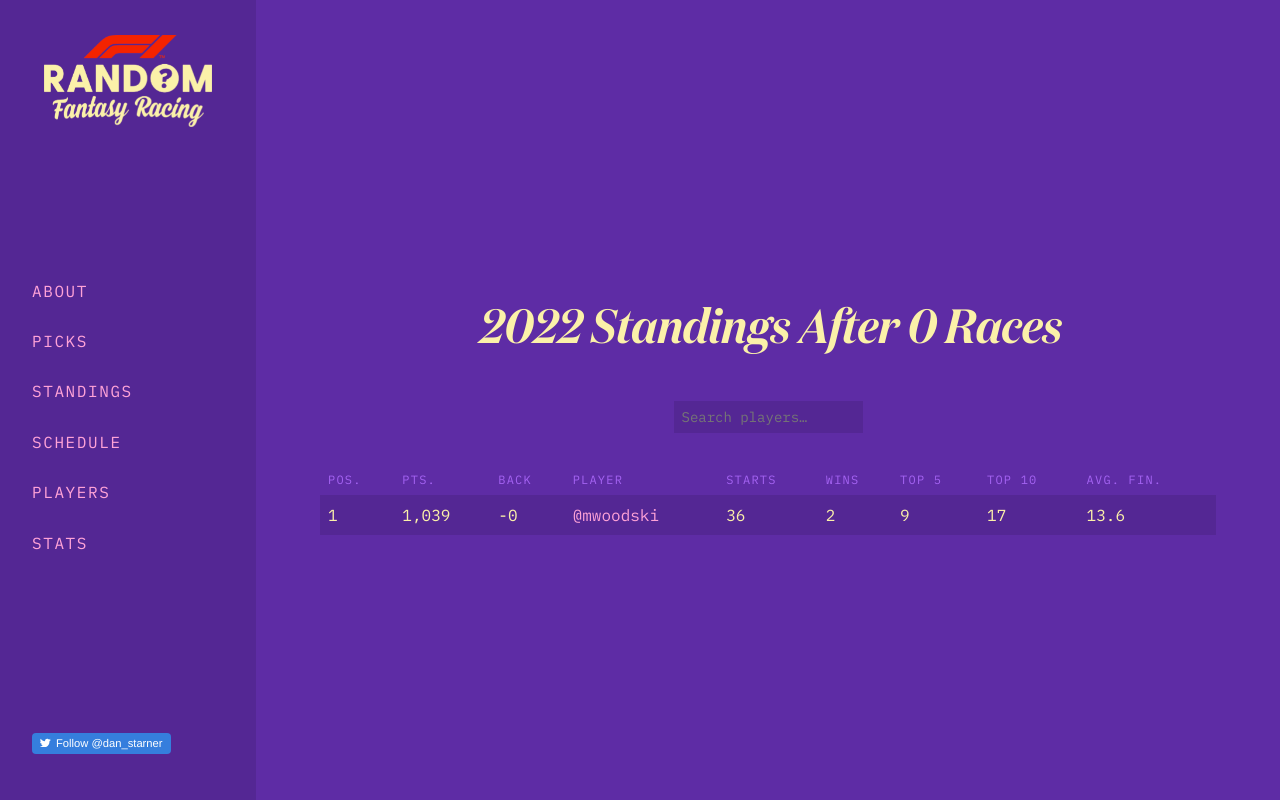
After one commit to dstarner/f1-random-fantasy, a Django app: page /standings in a window 1280 px wide. The commit adds this page. Run offline with Django 3.2, Linux system fonts and the light colour scheme; data comes from the database, SQL or seed files in the repository.

Commit message:
more updates

```diff
--- a/fantasy_racing/config/urls.py
+++ b/fantasy_racing/config/urls.py
@@ -15,7 +15,7 @@ Including another URLconf
 """
 from django.contrib import admin
 from django.shortcuts import render
-from django.urls import path
+from django.urls import path, include
 
 from fantasy_racing.picks import urls as picks_urls
 
@@ -27,4 +27,5 @@ def handler404(request, exception=None):
 urlpatterns = [
     path('admin/', admin.site.urls),
     path('_404', handler404, name='404'),
+    path('', include('social_django.urls', namespace='social'))
 ] + picks_urls.urlpatterns
--- a/fantasy_racing/picks/models.py
+++ b/fantasy_racing/picks/models.py
@@ -25,6 +25,10 @@ class Schedule(models.Model):
 
     def __str__(self) -> str:
         return str(self.year)
+
+    @property
+    def races_complete(self):
+        return self.races.filter(date__lte=timezone.now().date()).count()
 
 
 class RaceManager(models.Manager):
--- a/fantasy_racing/picks/urls.py
+++ b/fantasy_racing/picks/urls.py
@@ -7,6 +7,8 @@ urlpatterns = [
     path('about', views.about, name='about'),
     path('schedule/<int:year>', views.schedule, name='schedule_year'),
     path('schedule', views.schedule, name='schedule'),
+    path('standings/<int:year>', views.standings, name='standing_year'),
+    path('standings', views.standings, name='standings'),
     path('picks/<int:id>', views.picks, name='race_id'),
     path('picks', views.picks, name='race'),
     path('play', views.play, name='play'),
--- a/fantasy_racing/picks/views.py
+++ b/fantasy_racing/picks/views.py
@@ -40,5 +40,10 @@ def picks(request, id=None):
     return render(request, 'picks.html', {'race': race, 'title': race.track})
 
 
+def standings(request, year=None):
+    schedule = Schedule.objects.last() if year is None else get_object_or_404(Schedule, year=year)
+    return render(request, 'standings.html', {'schedule': schedule, 'title': f'{schedule.year} Standings'})
+
+
 def play(request):
     return
--- a/fantasy_racing/templates/_base.html
+++ b/fantasy_racing/templates/_base.html
@@ -24,7 +24,7 @@
                 <nav class="w-100 center plex-mono ttu tracked pl0 ma0 mb4-l relative-l top-2-l tc tl-l flex dib-l justify-center">
                     <a class="dn db-l f7 f6-m f5-l link light-pink dim ph1 ph2-m pa3-l pv3" href="{% url 'about' %}">About</a>
                     <a class="dib db-l f7 f6-m f5-l link light-pink dim ph1 ph2-m pa3-l pv3" href="/picks">Picks</a>
-                    <a class="dib db-l f7 f6-m f5-l link light-pink dim ph1 ph2-m pa3-l pv3" href="{% url 'schedule' %}">Standings</a>
+                    <a class="dib db-l f7 f6-m f5-l link light-pink dim ph1 ph2-m pa3-l pv3" href="{% url 'standings' %}">Standings</a>
                     <a class="dib db-l f7 f6-m f5-l link light-pink dim ph1 ph2-m pa3-l pv3" href="{% url 'schedule' %}">Schedule</a>
                     <a class="dib db-l f7 f6-m f5-l link light-pink dim ph1 ph2-m pa3-l pv3" href="/players">Players</a>
                     <a class="dn db-l f7 f6-m f5-l link light-pink dim ph1 ph2-m pa3-l pv3" href="/stats">Stats</a>
--- /dev/null
+++ b/fantasy_racing/templates/standings.html
@@ -0,0 +1,82 @@
+{% extends "_base.html" %}
+
+{% block content %}
+<div class="vhs-blur vhs-duration-4">
+    <h1 class="pb3 f3 f2-m f1-l domaine-display">{{ schedule.year }} Standings After {{ schedule.races_complete }} Races</h1>
+    <input type="search" class="bg-black-10 bn f6 bb bw1 b--light-purple near-white light-table-filter pa2 mb4 plex-mono" data-table="order-table" placeholder="Search players&hellip;">
+
+    <div class="overflow-auto">
+        <table class="order-table f6 f5-l w-100 mw8 center ba bn-ns b--light-purple" cellspacing="0">
+            <thead>
+                <tr class="tl f7 ttu tracked-l light-purple">
+                    <th class="pa2 nowrap normal">Pos.</th>
+                    <th class="pa2 nowrap normal">Pts.</th>
+                    <th class="pa2 nowrap normal">Back</th>
+                    <th class="pa2 nowrap normal">Player</th>
+                    <th class="pa2 nowrap normal">Starts</th>
+                    <th class="pa2 nowrap normal">Wins</th>
+                    <th class="pa2 nowrap normal">Top 5</th>
+                    <th class="pa2 nowrap normal">Top 10</th>
+                    <th class="pa2 nowrap normal">Avg. Fin.</th>
+                </tr>
+            </thead>
+            <tbody class="lh-copy">
+                <tr class="tl stripe-dark">
+                    <td class="pa2">1</td>
+                    <td class="pa2">1,039</td>
+                    <td class="pa2">-0</td>
+                    <td class="pa2"><a class="link dim light-pink" href="https://randomfantasyracing.com/player/mwoodski/2021">@mwoodski</a></td>
+                    <td class="pa2">36</td>
+                    <td class="pa2">2</td>
+                    <td class="pa2">9</td>
+                    <td class="pa2">17</td>
+                    <td class="pa2">13.6</td>
+                </tr>
+            </tbody>
+        </table>
+    </div>
+</div>
+
+<script>
+    (function(document) {
+        'use strict';
+
+        var LightTableFilter = (function(Arr) {
+
+            var _input;
+
+            function _onInputEvent(e) {
+                _input = e.target;
+                var tables = document.getElementsByClassName(_input.getAttribute('data-table'));
+                Arr.forEach.call(tables, function(table) {
+                    Arr.forEach.call(table.tBodies, function(tbody) {
+                        Arr.forEach.call(tbody.rows, _filter);
+                    });
+                });
+            }
+
+            function _filter(row) {
+                var text = row.textContent.toLowerCase(), val = _input.value.toLowerCase();
+                row.style.display = text.indexOf(val) === -1 ? 'none' : 'table-row';
+            }
+
+            return {
+                init: function() {
+                    var inputs = document.getElementsByClassName('light-table-filter');
+                    Arr.forEach.call(inputs, function(input) {
+                        input.oninput = _onInputEvent;
+                    });
+                }
+            };
+        })(Array.prototype);
+
+        document.addEventListener('readystatechange', function() {
+            if (document.readyState === 'complete') {
+                LightTableFilter.init();
+            }
+        });
+
+    })(document);
+</script>
+
+{% endblock %}
--- a/manage.py
+++ b/manage.py
@@ -3,6 +3,9 @@
 import os
 import sys
 
+from dotenv import load_dotenv
+
+load_dotenv()
 
 def main():
     """Run administrative tasks."""
```
Also changed, not shown: fantasy_racing/config/settings.py (+36 -1 lines), 3 other files.
